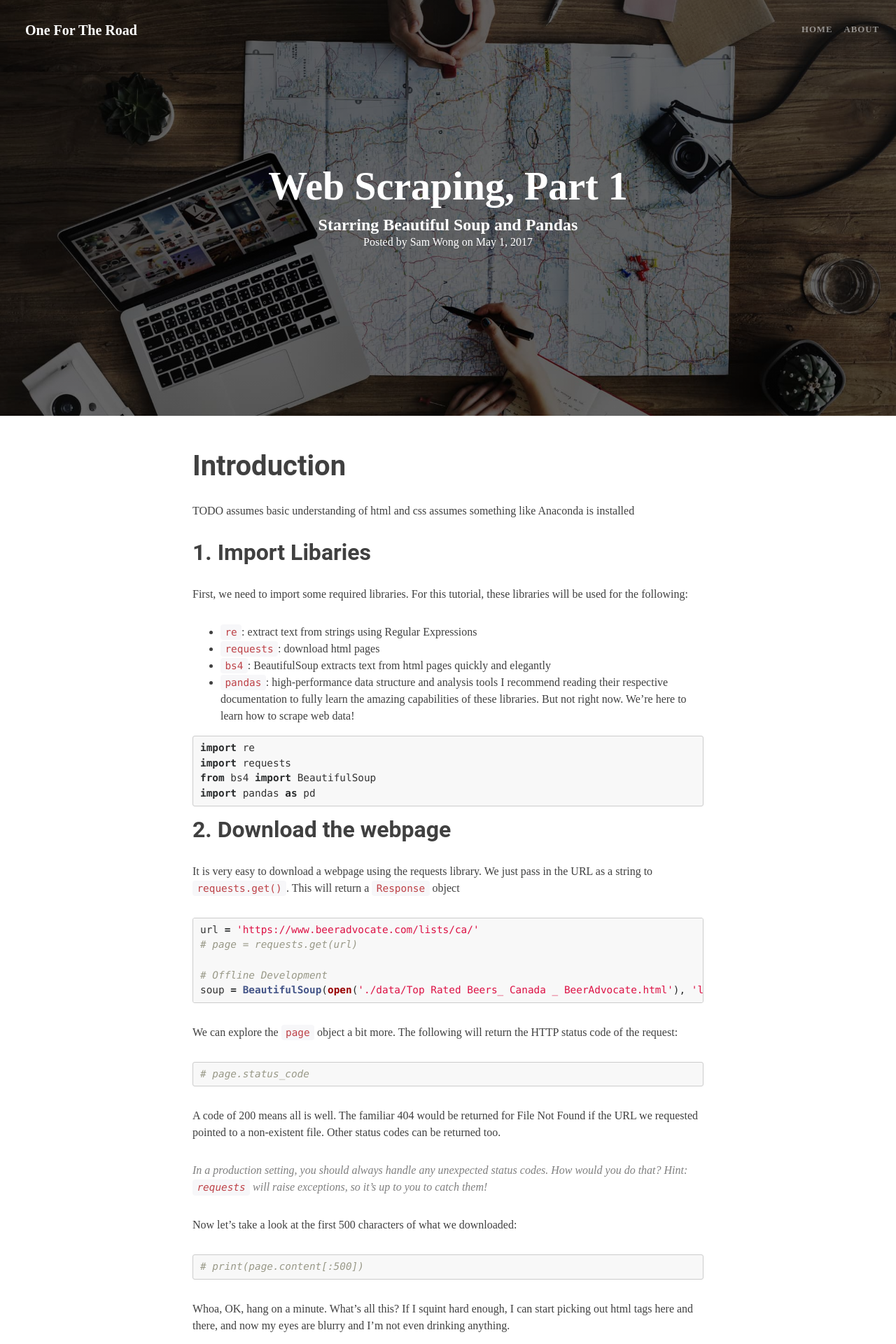
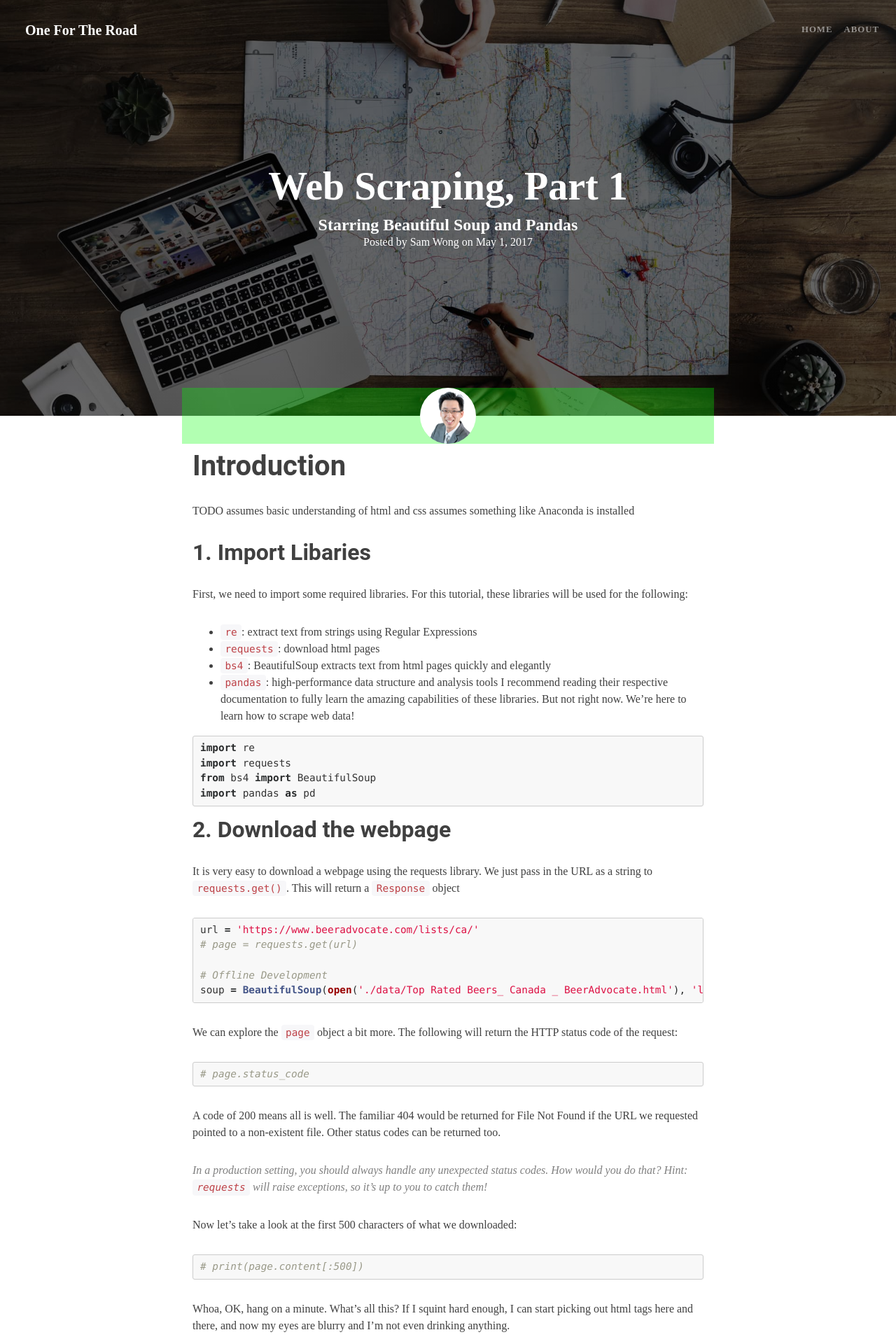
Before and after one commit to SirSamelot/onefortheroad.github.io, a Jekyll site: the page built from _posts/2017-05-01-web-scraping-part-1.md, in a window 1280 px wide. Shown: the top 1920 px of the page at 70% size. Built offline with Jekyll 4.4.1, drawn with Linux system fonts in a browser that asks for light colours; some web fonts are replaced.

```diff
--- a/_layouts/post.html
+++ b/_layouts/post.html
@@ -19,9 +19,24 @@
     </div>
 </header>
 
+<!-- Author Block -->
+<!-- <div class="container">
+    <div class="row justify-content-end author-block-wrapper">
+        <div class="author-block">
+            <span class="meta align-bottom">Posted by {% if page.author %}{{ page.author }}{% else %}{{ site.title }}{% endif %} on {{ page.date | date: "%B %-d, %Y" }}</span>
+            <img src="{{ site.baseurl }}/img/Sam-headshot.jpg" alt="Sam Headshot" class="portrait">
+        </div>
+    </div>
+</div> -->
+
 <!-- Post Content -->
 <article>
     <div class="container">
+        <div class="row author-block-wrapper">
+            <div class="col-md-8 offset-md-2 author-block">
+                <img src="{{ site.baseurl }}/img/Sam-headshot.jpg" alt="Sam Headshot" class="portrait">
+            </div>
+        </div>
         <div class="row">
             <div class="col-md-8 offset-md-2" style="overflow:auto">
 			    {{ content }}
--- a/_posts/2017-05-01-web-scraping-part-1.md
+++ b/_posts/2017-05-01-web-scraping-part-1.md
@@ -1,6 +1,6 @@
 ---
 layout: post
-title:  "Web Scraping, Part 1"
+title:  "Web Scraping, Part&nbsp;1"
 subtitle:   "Starring Beautiful Soup and Pandas"
 date:   2017-05-01 13:08:03
 author:     "Sam Wong"
--- a/css/clean-blog.css
+++ b/css/clean-blog.css
@@ -256,10 +256,27 @@
 }
 
 .portrait {
+  background-color: rgba(255,0,0,0.3);
+  height: 80px;
   border-radius: 50%;
-  height: 80px;
+}
+.author-block-wrapper {
+  background-color: rgba(0,0,255,0.3);
+  position: relative;
+}
+.author-block {
+  background-color: rgba(0,255,0,0.3);
+  position: absolute;
+  top: -90px;
+  text-align: center;
 }
 
+.post-preview {
+  margin-top: 3em;
+}
+.post-preview:first-child {
+  margin-top: 0;
+}
 .post-preview > a {
   color: #404040;
 }
@@ -270,7 +287,6 @@
 }
 .post-preview > a > .post-title {
   font-size: 2.2em;
-  margin-top: 0.8em;
 }
 .post-preview > a > .post-subtitle {
   font-size: 1.2em;
--- a/index.html
+++ b/index.html
@@ -2,7 +2,7 @@
 layout: page
 description: "Data Analytics: it's dangerous to go alone"
 ---
-
+<div class="post-list">
     {% for post in paginator.posts %}
     <div class="post-preview">
         <a href="{{ post.url | prepend: site.baseurl }}">
@@ -15,6 +15,7 @@
     </div>
     <hr>
     {% endfor %}
+</div>
 
 <!-- Pager -->
 {% if paginator.total_pages > 1 %}
```
Also changed, not shown: img/Sam-headshot.jpg (renamed from img/Sam-headshot-2017-white-400.jpg). Lines whose indentation alone changed are shown as unchanged.
